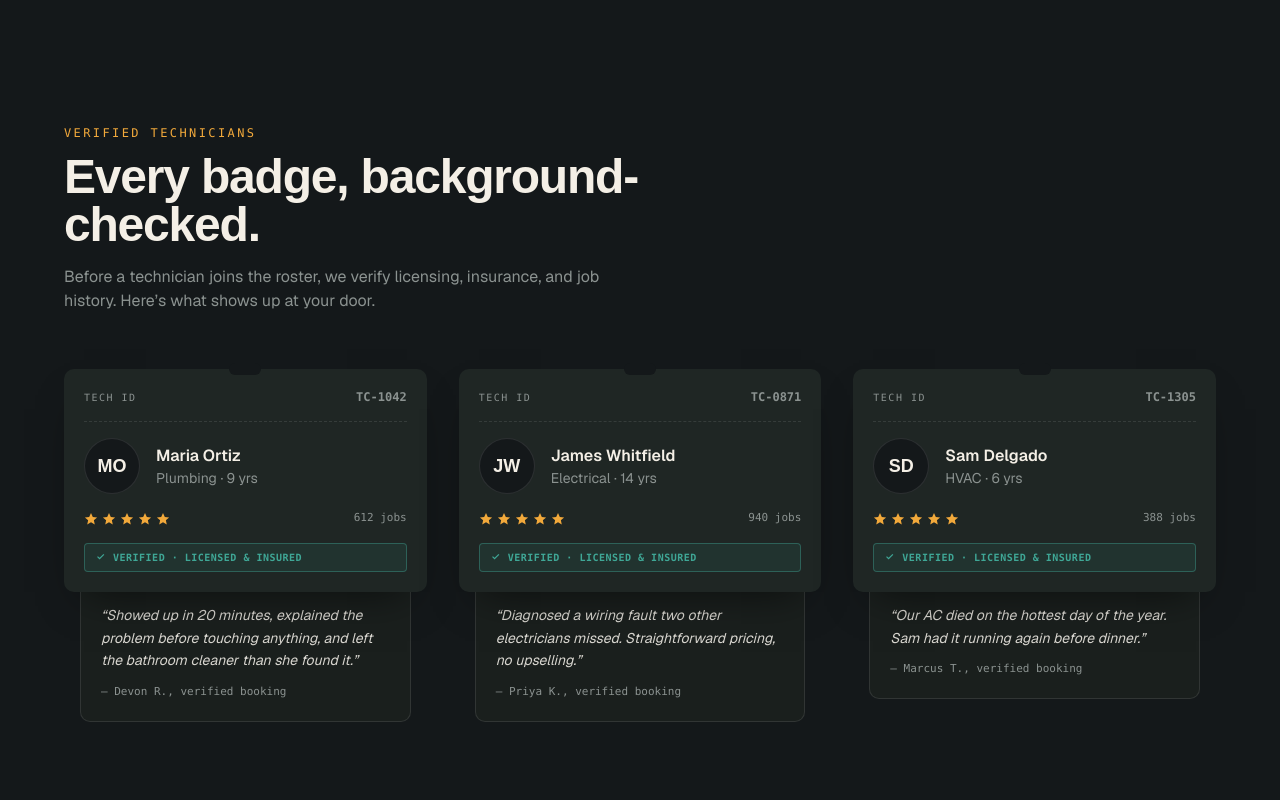
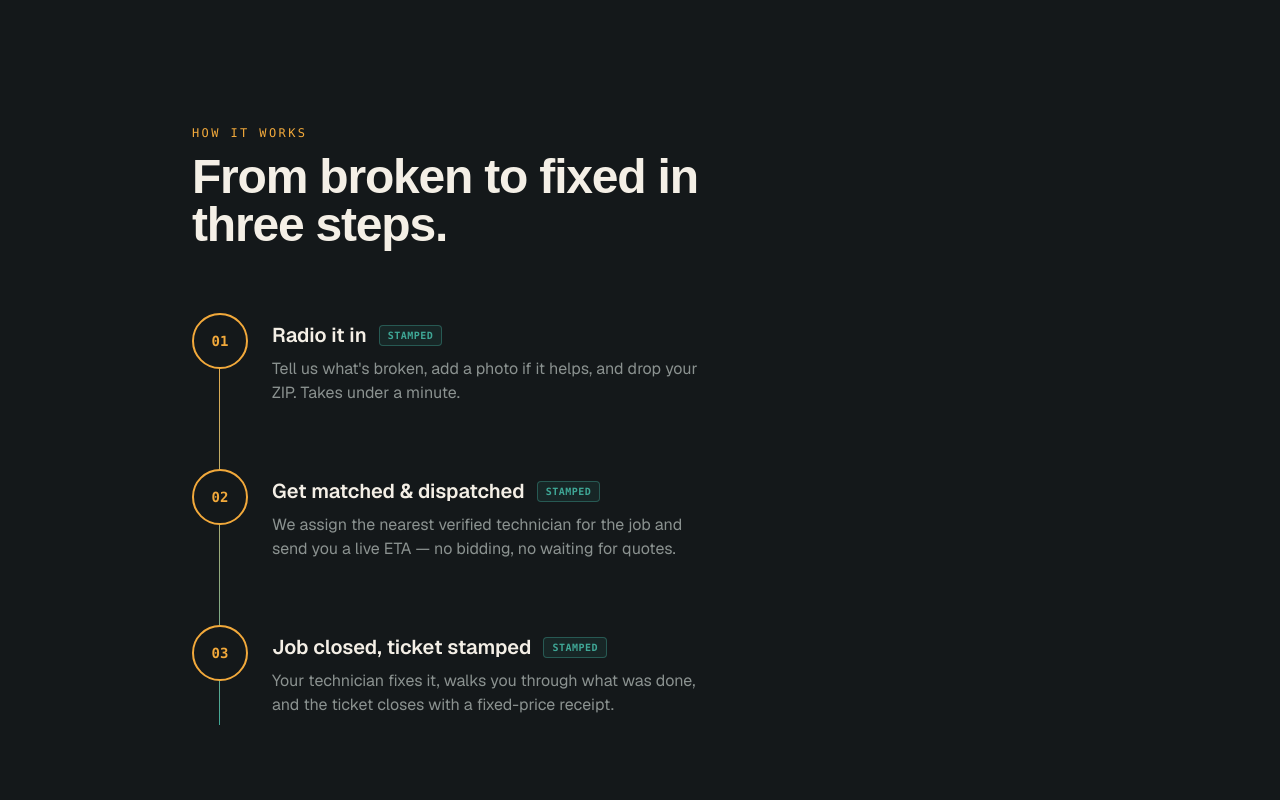
Before and after one commit to Fahad-smto/fixitnow-frontend-ts-, a Next.js app: page /home in a window 1280 px wide. Shown: the part 1540-2340 px from the top of the page. Built offline with nearby package versions, Linux system fonts and the light colour scheme.

Commit message:
footer section is add

```diff
--- a/app/home/page.tsx
+++ b/app/home/page.tsx
@@ -3,12 +3,14 @@
 import PopularServices from '@/components/ui/popularServices';
 import TechnicianTrust from '@/components/ui/TechnicianTrust';
 import Footer from '@/components/ui/footer';
+import HowItWorks from '@/components/ui/howItWorks';
 
  const home = () => {
    return (
      <div>
    <ServicePromoBanner></ServicePromoBanner>
    <PopularServices></PopularServices>
+   <HowItWorks></HowItWorks>
    <TechnicianTrust></TechnicianTrust>
    <Footer></Footer>
      </div>
--- /dev/null
+++ b/components/ui/howItWorks.tsx
@@ -0,0 +1,156 @@
+"use client";
+
+import { useEffect, useRef, useState } from "react";
+
+/**
+ * FixItNow — How it works (animated).
+ *
+ * The steps are numbered because order is real information here (you
+ * can't get matched before you radio it in). The animation mirrors a
+ * work order's lifecycle: a dispatch line "draws" down the page as you
+ * scroll, and each step gets physically stamped once it's reached —
+ * same stamp language as the hero ticket and the technician badges.
+ *
+ * Respects prefers-reduced-motion: animations degrade to an instant
+ * "already stamped" state, no motion required to read the content.
+ */
+
+type Step = {
+  code: string;
+  title: string;
+  body: string;
+};
+
+const STEPS: Step[] = [
+  {
+    code: "01",
+    title: "Radio it in",
+    body: "Tell us what's broken, add a photo if it helps, and drop your ZIP. Takes under a minute.",
+  },
+  {
+    code: "02",
+    title: "Get matched & dispatched",
+    body: "We assign the nearest verified technician for the job and send you a live ETA — no bidding, no waiting for quotes.",
+  },
+  {
+    code: "03",
+    title: "Job closed, ticket stamped",
+    body: "Your technician fixes it, walks you through what was done, and the ticket closes with a fixed-price receipt.",
+  },
+];
+
+export default function HowItWorks() {
+  const [active, setActive] = useState<boolean[]>(STEPS.map(() => false));
+  const refs = useRef<(HTMLDivElement | null)[]>([]);
+
+  useEffect(() => {
+    const prefersReducedMotion = window.matchMedia(
+      "(prefers-reduced-motion: reduce)"
+    ).matches;
+
+    if (prefersReducedMotion) {
+      setActive(STEPS.map(() => true));
+      return;
+    }
+
+    const observers = refs.current.map((el, i) => {
+      if (!el) return null;
+      const observer = new IntersectionObserver(
+        ([entry]) => {
+          if (entry.isIntersecting) {
+            setActive((prev) => {
+              const next = [...prev];
+              next[i] = true;
+              return next;
+            });
+          }
+        },
+        { threshold: 0.5 }
+      );
+      observer.observe(el);
+      return observer;
+    });
+
+    return () => observers.forEach((o) => o?.disconnect());
+  }, []);
+
+  const activeCount = active.filter(Boolean).length;
+
+  return (
+    <section className="bg-[#14181A] px-6 py-24 text-[#EDEAE3]">
+      <div className="mx-auto max-w-4xl">
+        <div className="mb-16 max-w-lg">
+          <p className="mb-3 font-mono text-xs tracking-[0.2em] text-[#F2A93B]">
+            HOW IT WORKS
+          </p>
+          <h2 className="font-[Space_Grotesk,sans-serif] text-4xl font-bold tracking-tight text-[#F4EFE6] sm:text-5xl">
+            From broken to fixed in three steps.
+          </h2>
+        </div>
+
+        <div className="relative">
+          {/* track (static, full height) */}
+          <div
+            aria-hidden
+            className="absolute left-[27px] top-2 bottom-2 w-px bg-white/10"
+          />
+          {/* fill (animates down as steps activate) */}
+          <div
+            aria-hidden
+            className="absolute left-[27px] top-2 w-px bg-gradient-to-b from-[#F2A93B] to-[#3FA796] transition-[height] duration-700 ease-out"
+            style={{
+              height:
+                activeCount === 0
+                  ? "0%"
+                  : `${(activeCount / STEPS.length) * 100}%`,
+            }}
+          />
+
+          <div className="space-y-16">
+            {STEPS.map((step, i) => (
+              <div
+                key={step.code}
+                ref={(el) => {
+                  refs.current[i] = el;
+                }}
+                className="relative flex gap-6"
+              >
+                {/* stamp / node */}
+                <div
+                  className={`relative z-10 flex h-14 w-14 shrink-0 items-center justify-center rounded-full border-2 font-mono text-sm font-bold transition-all duration-500 ease-out ${
+                    active[i]
+                      ? "scale-100 rotate-0 border-[#F2A93B] bg-[#14181A] text-[#F2A93B] opacity-100"
+                      : "scale-75 rotate-[-12deg] border-white/15 bg-[#14181A] text-[#8B9290] opacity-60"
+                  }`}
+                >
+                  {step.code}
+                </div>
+
+                {/* content */}
+                <div
+                  className={`flex-1 pt-2 transition-all duration-500 ease-out ${
+                    active[i]
+                      ? "translate-y-0 opacity-100"
+                      : "translate-y-2 opacity-40"
+                  }`}
+                >
+                  <div className="flex items-center gap-3">
+                    <h3 className="text-xl font-semibold text-[#F4EFE6]">
+                      {step.title}
+                    </h3>
+                    {active[i] && (
+                      <span className="rounded border border-[#3FA796]/40 bg-[#3FA796]/10 px-2 py-0.5 font-mono text-[10px] font-semibold tracking-wider text-[#3FA796]">
+                        STAMPED
+                      </span>
+                    )}
+                  </div>
+                  <p className="mt-2 max-w-md text-[#8B9290]">{step.body}</p>
+                </div>
+              </div>
+            ))}
+          </div>
+        </div>
+      </div>
+    </section>
+  );
+}
```
